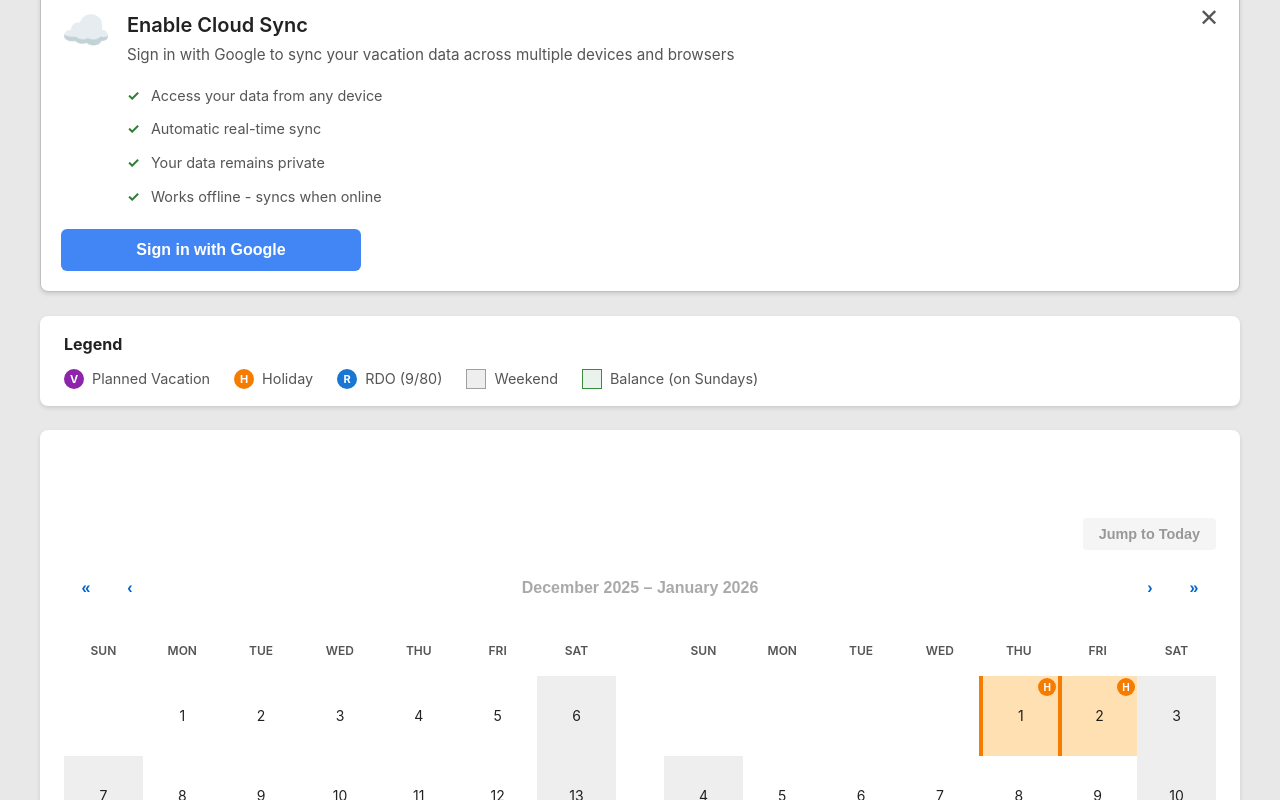
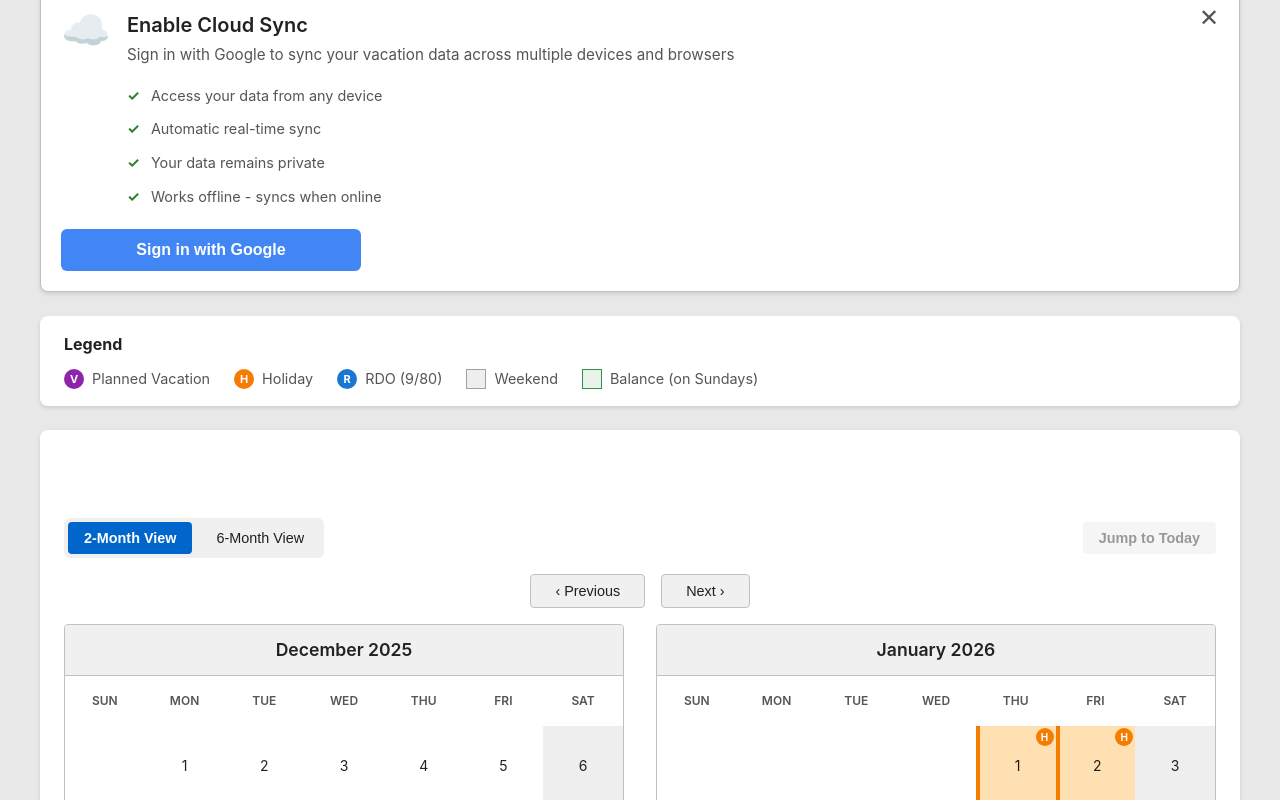
Before and after one commit to vincewoo/jpl-vacation-forecast, a React (Vite) app: page / in a window 1280 px wide. Both pictures are taken after typing "2020-01-15", "5", "2020-01-15" into the empty fields and a click on the button "Start Forecasting". Shown: the part 199-999 px from the top of the page. Built offline with nearby package versions, Linux system fonts and the light colour scheme; no server answers.

Commit message:
Adding 6-month view and fixing calendar styling

```diff
--- a/src/components/Calendar/Calendar.css
+++ b/src/components/Calendar/Calendar.css
@@ -10,8 +10,41 @@
 /* Calendar Header Controls */
 .calendar-header-controls {
   display: flex;
-  justify-content: flex-end;
+  justify-content: space-between;
+  align-items: center;
   margin-bottom: 1rem;
+  gap: 1rem;
+  flex-wrap: wrap;
+}
+
+.view-toggle-buttons {
+  display: flex;
+  gap: 0.5rem;
+  background-color: var(--bg-hover);
+  padding: 0.25rem;
+  border-radius: 6px;
+}
+
+.view-toggle-button {
+  padding: 0.5rem 1rem;
+  background-color: transparent;
+  color: var(--text-primary);
+  border: none;
+  border-radius: 4px;
+  font-size: 0.9rem;
+  font-weight: 500;
+  cursor: pointer;
+  transition: all 0.2s;
+}
+
+.view-toggle-button:hover {
+  background-color: var(--bg-hover-secondary);
+}
+
+.view-toggle-button.active {
+  background-color: var(--primary);
+  color: var(--text-inverse);
+  font-weight: 600;
 }
 
 .jump-to-today-button {
@@ -41,6 +74,32 @@
 .banner-container {
   min-height: 3rem;
   margin-bottom: 1rem;
+}
+
+/* Calendar Navigation Controls */
+.calendar-navigation-controls {
+  display: flex;
+  justify-content: center;
+  gap: 1rem;
+  margin-bottom: 1rem;
+}
+
+.calendar-nav-button {
+  padding: 0.5rem 1.5rem;
+  background-color: var(--bg-hover);
+  color: var(--text-primary);
+  border: 1px solid var(--border-primary);
+  border-radius: 4px;
+  font-size: 0.9rem;
+  font-weight: 500;
+  cursor: pointer;
+  transition: all 0.2s;
+}
+
+.calendar-nav-button:hover {
+  background-color: var(--bg-hover-secondary);
+  border-color: var(--primary);
+  color: var(--primary);
 }
 
 /* Selection and Error Banners */
@@ -96,18 +155,44 @@
   font-weight: bold;
 }
 
-/* Calendar Container with Slide Animation */
-.calendar-container {
+/* Two Month Grid Layout */
+.two-month-grid {
+  display: grid;
+  grid-template-columns: repeat(2, 1fr);
+  gap: 2rem;
+  margin-top: 1rem;
   overflow: hidden;
   position: relative;
 }
 
-.calendar-container.slide-forward {
+.two-month-grid.slide-forward {
   animation: slideInFromRight 0.3s ease-out;
 }
 
-.calendar-container.slide-backward {
+.two-month-grid.slide-backward {
   animation: slideInFromLeft 0.3s ease-out;
+}
+
+.two-month-calendar {
+  background: var(--bg-secondary);
+  border-radius: 4px;
+  border: 1px solid var(--border-primary);
+}
+
+.two-month-calendar-header {
+  text-align: center;
+  font-weight: 600;
+  font-size: 1.1rem;
+  padding: 0.75rem 1rem;
+  background-color: var(--bg-hover);
+  border-bottom: 1px solid var(--border-primary);
+  color: var(--text-heading);
+  border-radius: 4px 4px 0 0;
+}
+
+.two-month-calendar .react-calendar {
+  width: 100%;
+  border: none;
 }
 
 @keyframes slideInFromRight {
@@ -370,6 +455,53 @@
   flex: 1;
 }
 
+/* Six Month Grid Layout */
+.six-month-grid {
+  display: grid;
+  grid-template-columns: repeat(3, 1fr);
+  gap: 1.5rem;
+  margin-top: 1rem;
+}
+
+.six-month-calendar {
+  background: var(--bg-secondary);
+  border-radius: 4px;
+  border: 1px solid var(--border-primary);
+}
+
+.six-month-calendar-header {
+  text-align: center;
+  font-weight: 600;
+  font-size: 1rem;
+  padding: 0.75rem 1rem;
+  background-color: var(--bg-hover);
+  border-bottom: 1px solid var(--border-primary);
+  color: var(--text-heading);
+  border-radius: 4px 4px 0 0;
+}
+
+.six-month-calendar .react-calendar {
+  width: 100%;
+  border: none;
+}
+
+.six-month-calendar .react-calendar__tile {
+  height: 60px;
+  font-size: 0.75rem;
+  padding: 2px;
+}
+
+.six-month-calendar .balance-display {
+  font-size: 9px;
+  padding: 1px 2px;
+}
+
+.six-month-calendar .indicator {
+  width: 12px;
+  height: 12px;
+  font-size: 7px;
+}
+
 /* Modal Styles */
 .modal-overlay {
   position: fixed;
@@ -576,6 +708,44 @@
     padding: 1rem;
   }
 
+  .calendar-header-controls {
+    flex-direction: column;
+    align-items: stretch;
+  }
+
+  .view-toggle-buttons {
+    width: 100%;
+  }
+
+  .view-toggle-button {
+    flex: 1;
+    text-align: center;
+  }
+
+  .jump-to-today-button {
+    width: 100%;
+  }
+
+  .two-month-grid {
+    grid-template-columns: 1fr;
+    gap: 1rem;
+  }
+
+  .two-month-calendar-header {
+    font-size: 0.95rem;
+    padding: 0.5rem;
+  }
+
+  .six-month-grid {
+    grid-template-columns: 1fr;
+    gap: 1rem;
+  }
+
+  .six-month-calendar-header {
+    font-size: 0.9rem;
+    padding: 0.5rem;
+  }
+
   .react-calendar--doubleView .react-calendar__viewContainer {
     flex-direction: column;
     gap: 1rem;
@@ -612,6 +782,10 @@
 
 /* Tablet */
 @media (min-width: 769px) and (max-width: 1024px) {
+  .six-month-grid {
+    grid-template-columns: repeat(2, 1fr);
+  }
+
   .react-calendar__tile {
     height: 70px;
   }
--- a/src/components/Calendar/CalendarView.tsx
+++ b/src/components/Calendar/CalendarView.tsx
@@ -31,6 +31,7 @@ interface CalendarViewProps {
 }
 
 type SelectionMode = 'idle' | 'selecting';
+type ViewMode = '2-month' | '6-month';
 
 const CalendarView: React.FC<CalendarViewProps> = ({
   weeklyBalances,
@@ -50,19 +51,22 @@ const CalendarView: React.FC<CalendarViewProps> = ({
   );
   const [showEditModal, setShowEditModal] = useState(false);
   const [error, setError] = useState('');
+  const [viewMode, setViewMode] = useState<ViewMode>('2-month');
   const [isDoubleView, setIsDoubleView] = useState(window.innerWidth >= 768);
   const [activeStartDate, setActiveStartDate] = useState<Date>(new Date());
   const [transitionDirection, setTransitionDirection] = useState<'forward' | 'backward' | null>(null);
 
-  // Handle window resize for responsive double view
+  // Handle window resize for responsive double view (only for 2-month mode)
   useEffect(() => {
     const handleResize = () => {
+      if (viewMode === '2-month') {
         setIsDoubleView(window.innerWidth >= 768);
+      }
     };
 
     window.addEventListener('resize', handleResize);
     return () => window.removeEventListener('resize', handleResize);
-  }, []);
+  }, [viewMode]);
 
   // Calculate date range based on available weekly balances
   const dateRange = useMemo(() => {
@@ -331,6 +335,28 @@ const CalendarView: React.FC<CalendarViewProps> = ({
     return viewMonth === today.getMonth() && viewYear === today.getFullYear();
   }, [activeStartDate]);
 
+  // Handle view mode changes
+  const handleViewModeChange = (mode: ViewMode) => {
+    setViewMode(mode);
+    if (mode === '2-month') {
+      setIsDoubleView(window.innerWidth >= 768);
+    }
+  };
+
+  // Generate array of months for multi-month views
+  const generateMonthDates = useMemo(() => {
+    const count = viewMode === '6-month' ? 6 : (isDoubleView ? 2 : 1);
+    const dates: Date[] = [];
+    const baseDate = new Date(activeStartDate);
+
+    for (let i = 0; i < count; i++) {
+      const date = new Date(baseDate.getFullYear(), baseDate.getMonth() + i, 1);
+      dates.push(date);
+    }
+
+    return dates;
+  }, [activeStartDate, viewMode, isDoubleView]);
+
   return (
     <div className="calendar-view">
       <div className="banner-container">
@@ -356,6 +382,20 @@ const CalendarView: React.FC<CalendarViewProps> = ({
       </div>
 
       <div className="calendar-header-controls">
+        <div className="view-toggle-buttons">
+          <button
+            onClick={() => handleViewModeChange('2-month')}
+            className={`view-toggle-button ${viewMode === '2-month' ? 'active' : ''}`}
+          >
+            2-Month View
+          </button>
+          <button
+            onClick={() => handleViewModeChange('6-month')}
+            className={`view-toggle-button ${viewMode === '6-month' ? 'active' : ''}`}
+          >
+            6-Month View
+          </button>
+        </div>
         <button
           onClick={jumpToToday}
           className="jump-to-today-button"
@@ -365,9 +405,39 @@ const CalendarView: React.FC<CalendarViewProps> = ({
         </button>
       </div>
 
-      <div className={`calendar-container ${transitionDirection ? `slide-${transitionDirection}` : ''}`}>
+      <div className="calendar-navigation-controls">
+        <button
+          onClick={() => {
+            const newDate = new Date(activeStartDate.getFullYear(), activeStartDate.getMonth() - 1, 1);
+            setTransitionDirection('backward');
+            setActiveStartDate(newDate);
+            setTimeout(() => setTransitionDirection(null), 600);
+          }}
+          className="calendar-nav-button"
+        >
+          ‹ Previous
+        </button>
+        <button
+          onClick={() => {
+            const newDate = new Date(activeStartDate.getFullYear(), activeStartDate.getMonth() + 1, 1);
+            setTransitionDirection('forward');
+            setActiveStartDate(newDate);
+            setTimeout(() => setTransitionDirection(null), 600);
+          }}
+          className="calendar-nav-button"
+        >
+          Next ›
+        </button>
+      </div>
+
+      <div className={`${viewMode === '6-month' ? 'six-month-grid' : 'two-month-grid'} ${transitionDirection ? `slide-${transitionDirection}` : ''}`}>
+        {generateMonthDates.map((monthDate, index) => (
+          <div key={index} className={`${viewMode === '6-month' ? 'six-month-calendar' : 'two-month-calendar'}`}>
+            <div className={`${viewMode === '6-month' ? 'six-month-calendar-header' : 'two-month-calendar-header'}`}>
+              {monthDate.toLocaleDateString('en-US', { month: 'long', year: 'numeric' })}
+            </div>
             <Calendar
-          showDoubleView={isDoubleView}
+              showDoubleView={false}
               showNeighboringMonth={true}
               selectRange={false}
               tileContent={renderTileContent}
@@ -376,30 +446,11 @@ const CalendarView: React.FC<CalendarViewProps> = ({
               minDetail="month"
               maxDetail="month"
               locale="en-US"
-          activeStartDate={activeStartDate}
-          onActiveStartDateChange={({ activeStartDate: newDate }: { activeStartDate: Date | null }) => {
-            if (newDate) {
-              // Determine transition direction
-              const currentMonth = activeStartDate.getMonth();
-              const currentYear = activeStartDate.getFullYear();
-              const newMonth = newDate.getMonth();
-              const newYear = newDate.getFullYear();
-
-              if (newYear > currentYear || (newYear === currentYear && newMonth > currentMonth)) {
-                setTransitionDirection('forward');
-              } else if (newYear < currentYear || (newYear === currentYear && newMonth < currentMonth)) {
-                setTransitionDirection('backward');
-              } else {
-                setTransitionDirection(null);
-              }
-
-              setActiveStartDate(newDate);
-
-              // Clear transition direction after animation completes
-              setTimeout(() => setTransitionDirection(null), 600);
-            }
-          }}
+              activeStartDate={monthDate}
+              showNavigation={false}
             />
+          </div>
+        ))}
       </div>
 
       <VacationEditModal
```
Lines whose indentation alone changed are shown as unchanged.
